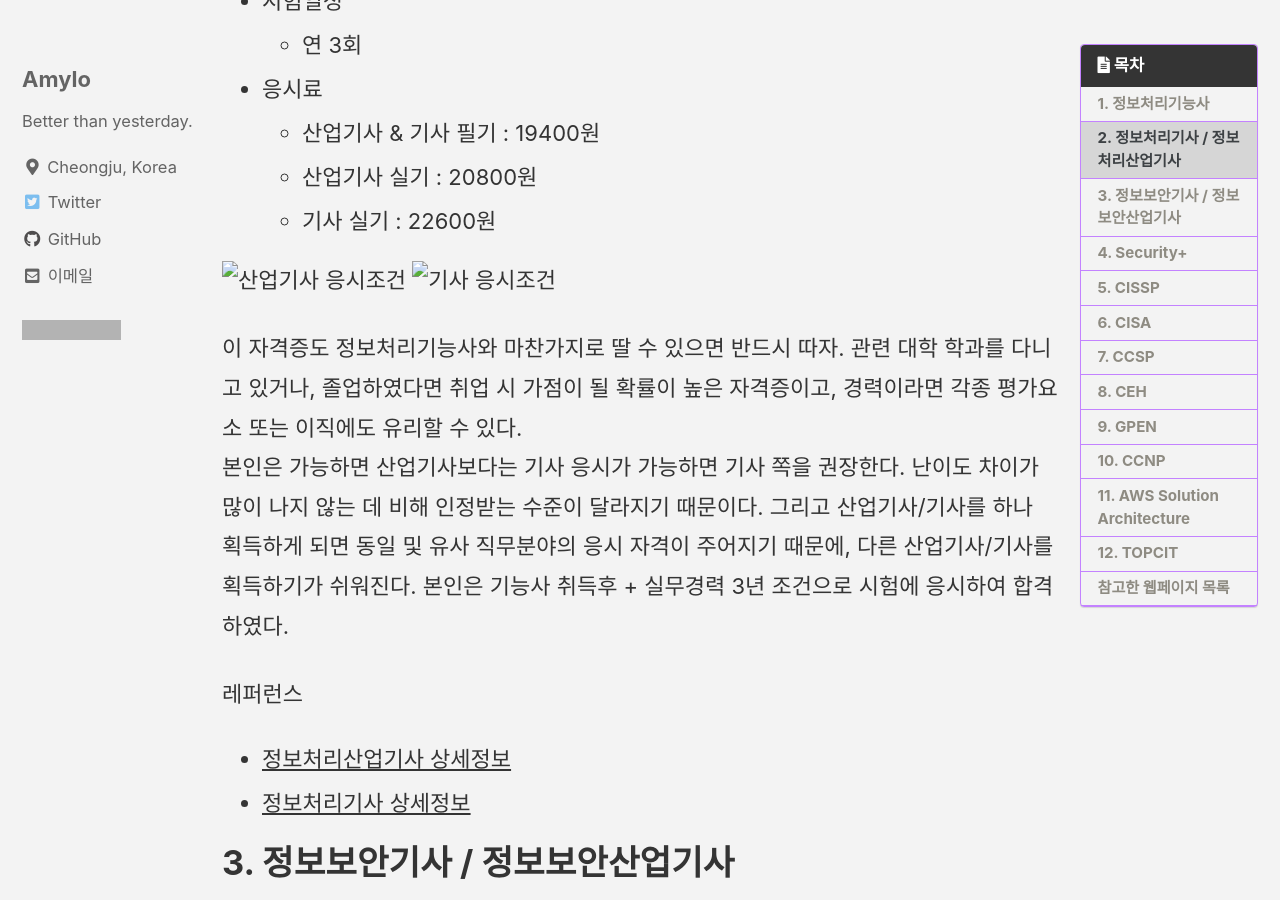
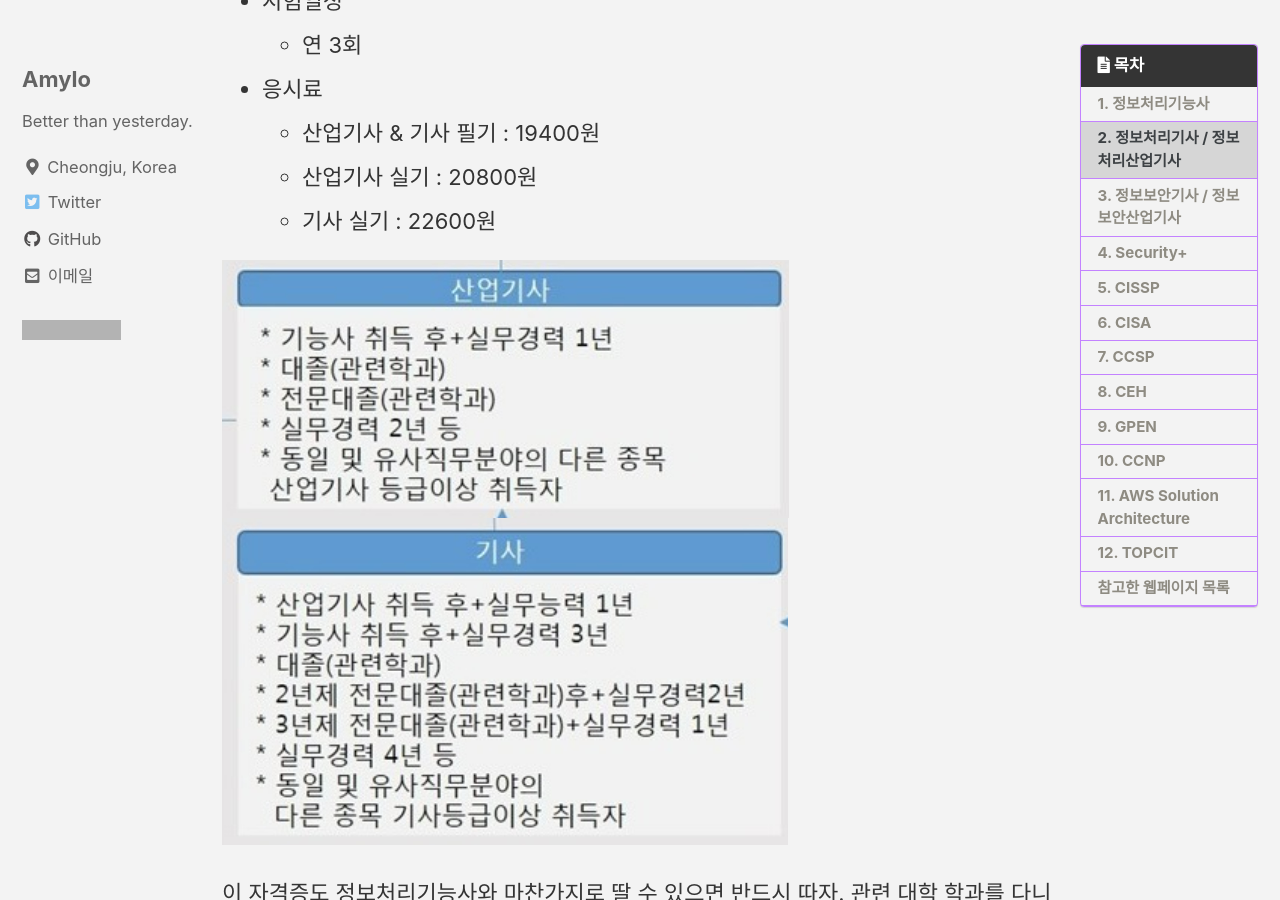
Before and after one commit to Amylo-jh/Amylo-blog, a Jekyll site: the page built from _posts/2023-06-05-IT_Security_Certificate_Tests.md, in a window 1280 px wide and 900 px high, scrolled down 2573 px. Built offline with Jekyll 4.4.1, drawn with Linux system fonts in a browser that asks for light colours; cached includes are drawn as plain includes; comment, search, counter and statistics services are not loaded; grey boxes are pictures that could not be loaded.

Commit message:
fix image link

```diff
--- a/_posts/2023-06-05-IT_Security_Certificate_Tests.md
+++ b/_posts/2023-06-05-IT_Security_Certificate_Tests.md
@@ -72,8 +72,8 @@ IT / 보안 분야에서 도움이 될 만한 자격증과 시험 목록 정리.
   - 산업기사 실기 : 20800원
   - 기사 실기 : 22600원
 
-![산업기사 응시조건](../assets/images/IT_Security_Certificate_Tests/image_2.png "산업기사 응시조건")
-![기사 응시조건](../assets/images/IT_Security_Certificate_Tests/image_1.png "기사 응시조건")
+![산업기사 응시조건](/assets/images/IT_Security_Certificate_Tests/image_2.png "산업기사 응시조건")
+![기사 응시조건](/assets/images/IT_Security_Certificate_Tests/image_1.png "기사 응시조건")
 
 이 자격증도 정보처리기능사와 마찬가지로 딸 수 있으면 반드시 따자.
 관련 대학 학과를 다니고 있거나, 졸업하였다면 취업 시 가점이 될 확률이 높은 자격증이고, 경력이라면 각종 평가요소 또는 이직에도 유리할 수 있다.
```
